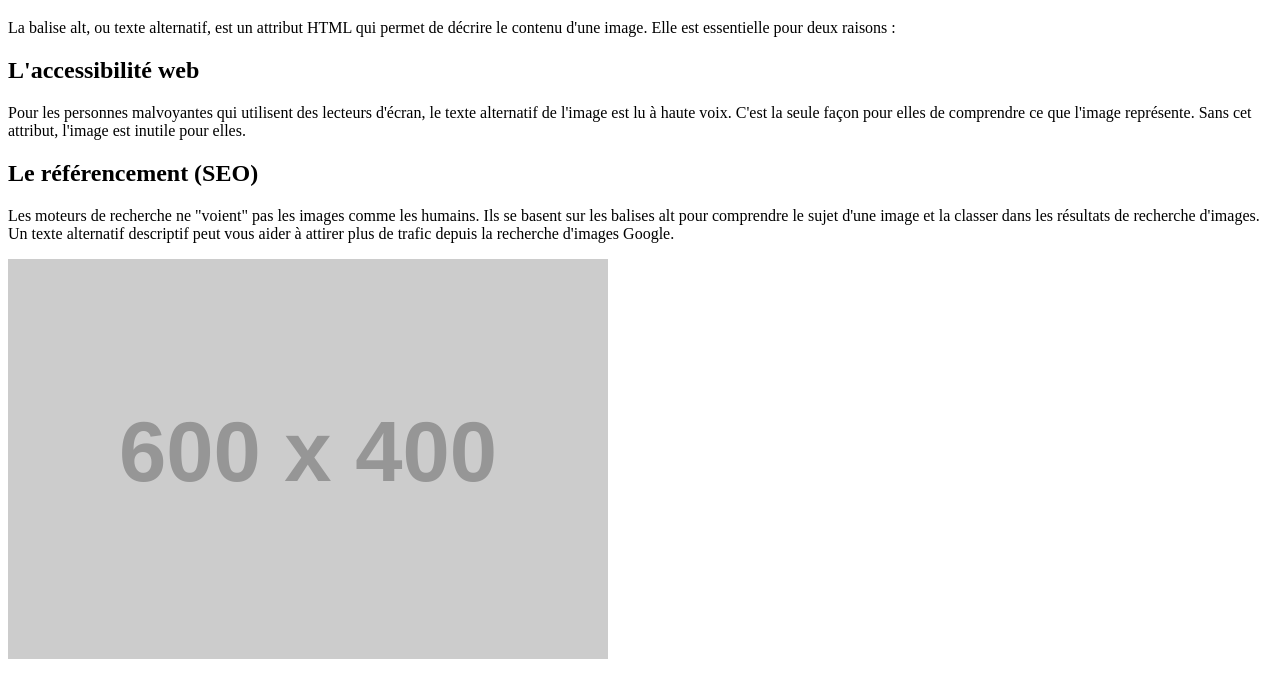
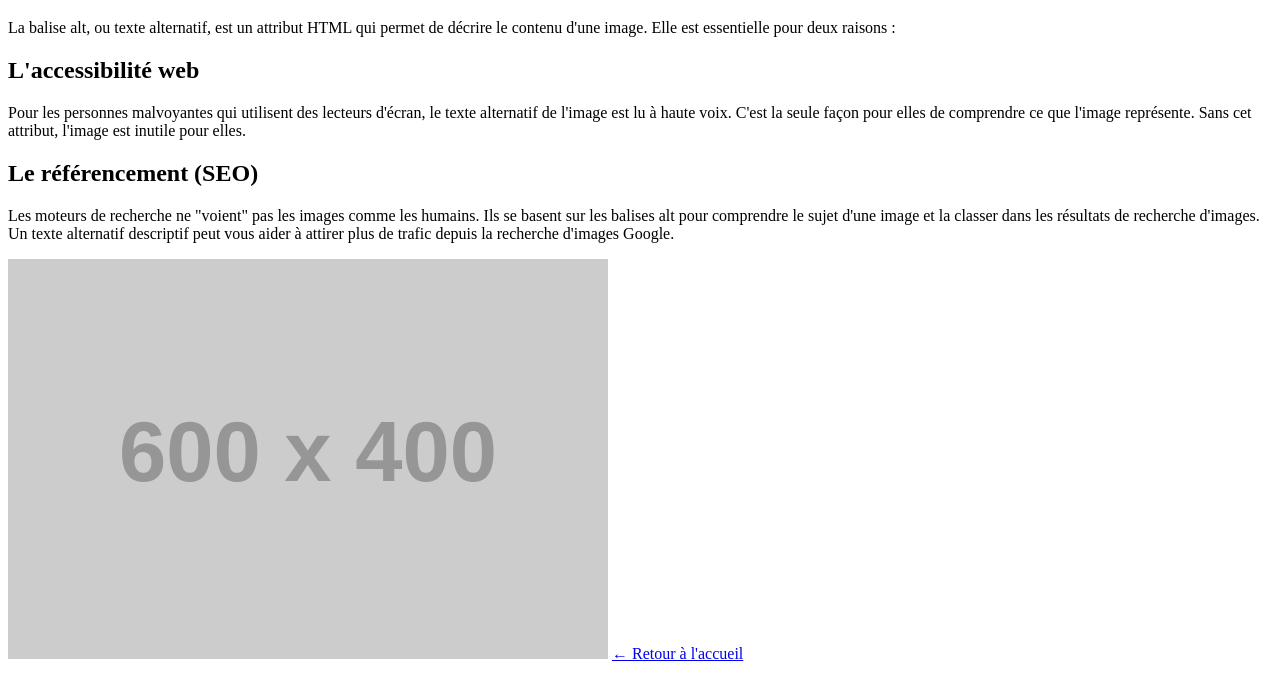
Before and after one commit to ERIC468896/Juste.github.io., a plain HTML site: page balise-alt.html in a window 1280 px wide. Shown: the part 61-758 px from the top of the page. Drawn offline with Linux system fonts and the light colour scheme; placeholder pictures from the web are drawn by us.

Commit message:
Update balise-alt.html

```diff
--- a/balise-alt.html
+++ b/balise-alt.html
@@ -14,5 +14,6 @@
     <h2>Le référencement (SEO)</h2>
     <p>Les moteurs de recherche ne "voient" pas les images comme les humains. Ils se basent sur les balises alt pour comprendre le sujet d'une image et la classer dans les résultats de recherche d'images. Un texte alternatif descriptif peut vous aider à attirer plus de trafic depuis la recherche d'images Google.</p>
     <img src="https://via.placeholder.com/600x400.png" alt="Exemple de balise alt">
+    <a href="index.html">← Retour à l'accueil</a>
 </body>
 </html>
```
